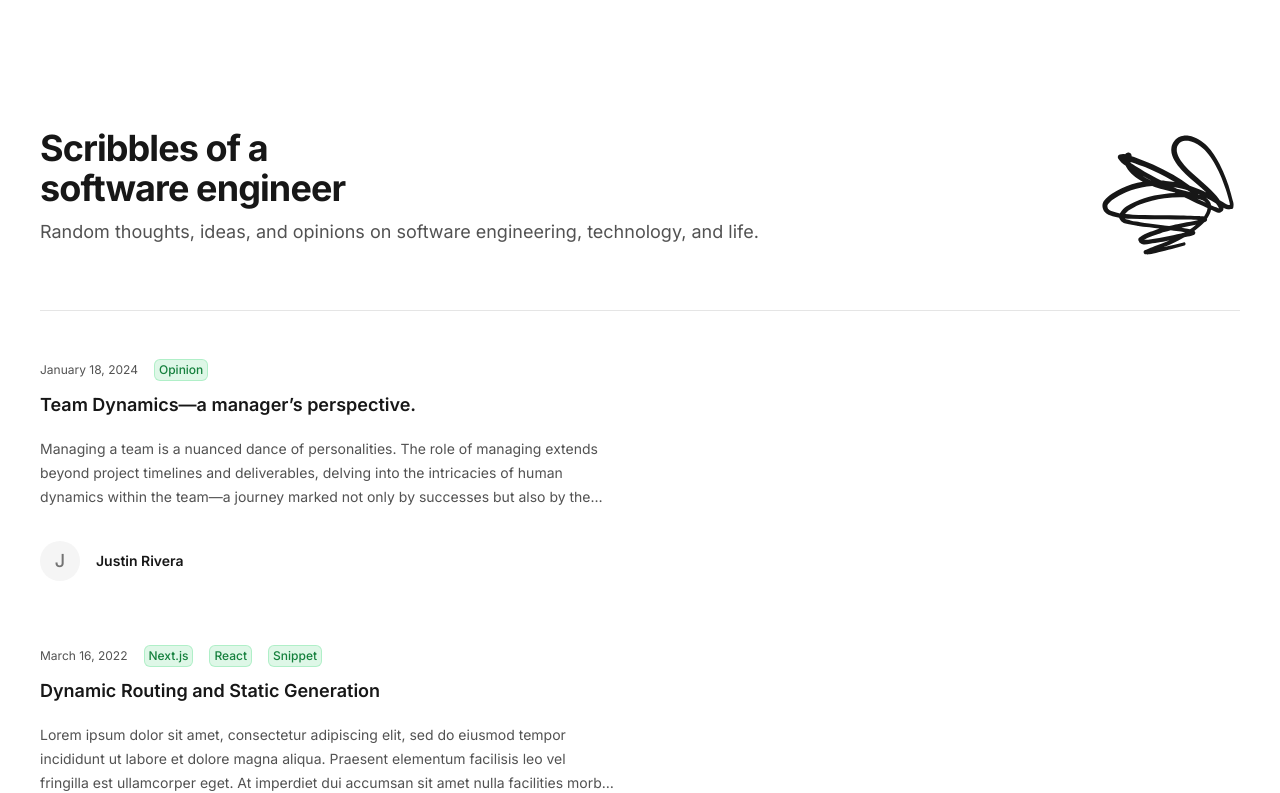
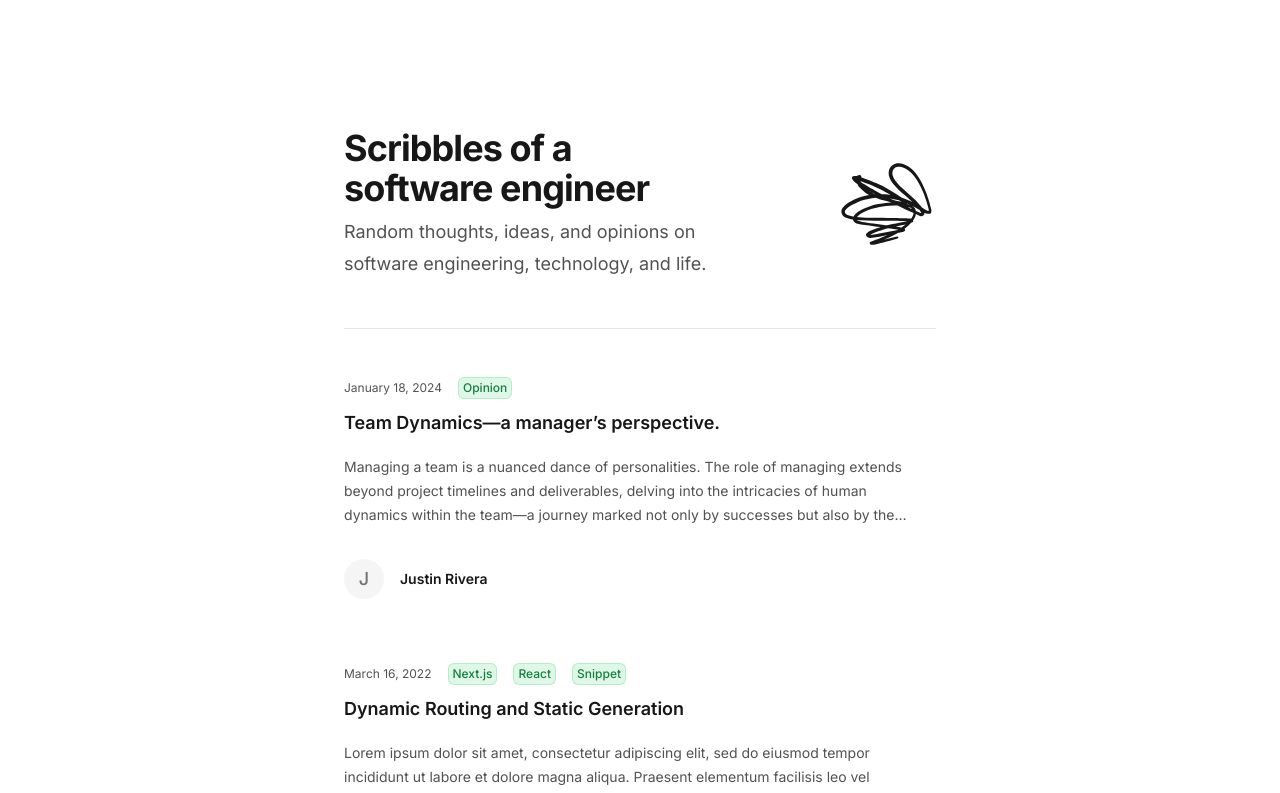
Before and after one commit to jstnmthw/next-static-blog, a Next.js app: page / in a window 1280 px wide. Shown: the top 793 px of the page. Built offline with nearby package versions, Linux system fonts and the light colour scheme.

Commit message:
Add max-w-2xl class to page container

```diff
--- a/app/page.tsx
+++ b/app/page.tsx
@@ -33,7 +33,7 @@ export default function Page({
   }
   const posts = getData(Number(searchParams.page));
   return (
-    <div className="pt-24 sm:pt-32 px-10 sm:px-15">
+    <div className="pt-24 sm:pt-32 px-10 sm:px-15 mx-auto max-w-2xl">
       {searchParams.page === '1' && (
         <div className="flex justify-between sm:pb-12 sm:mb-12 border-b border-neutral-200 dark:border-neutral-800">
           <div>
```
